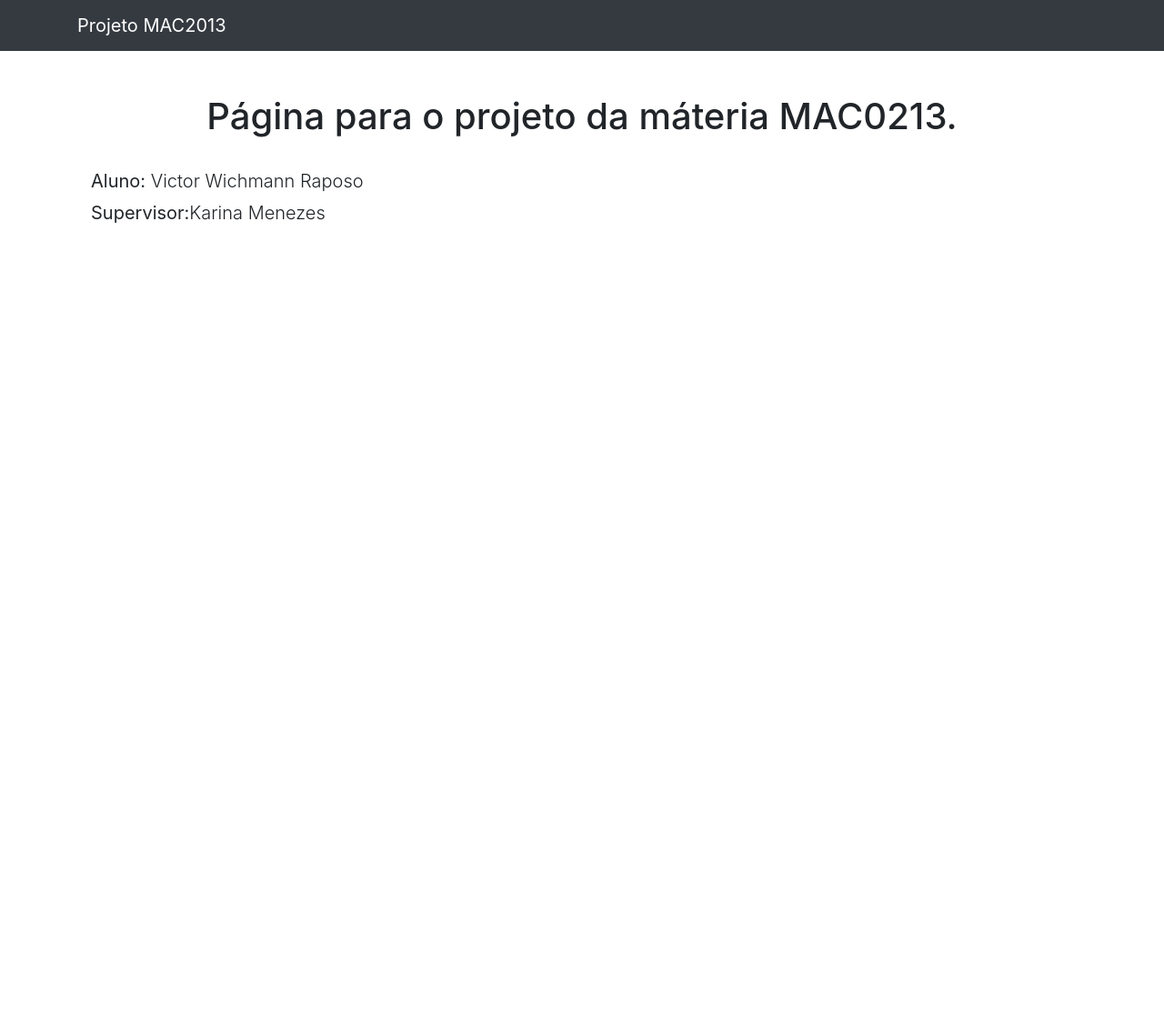
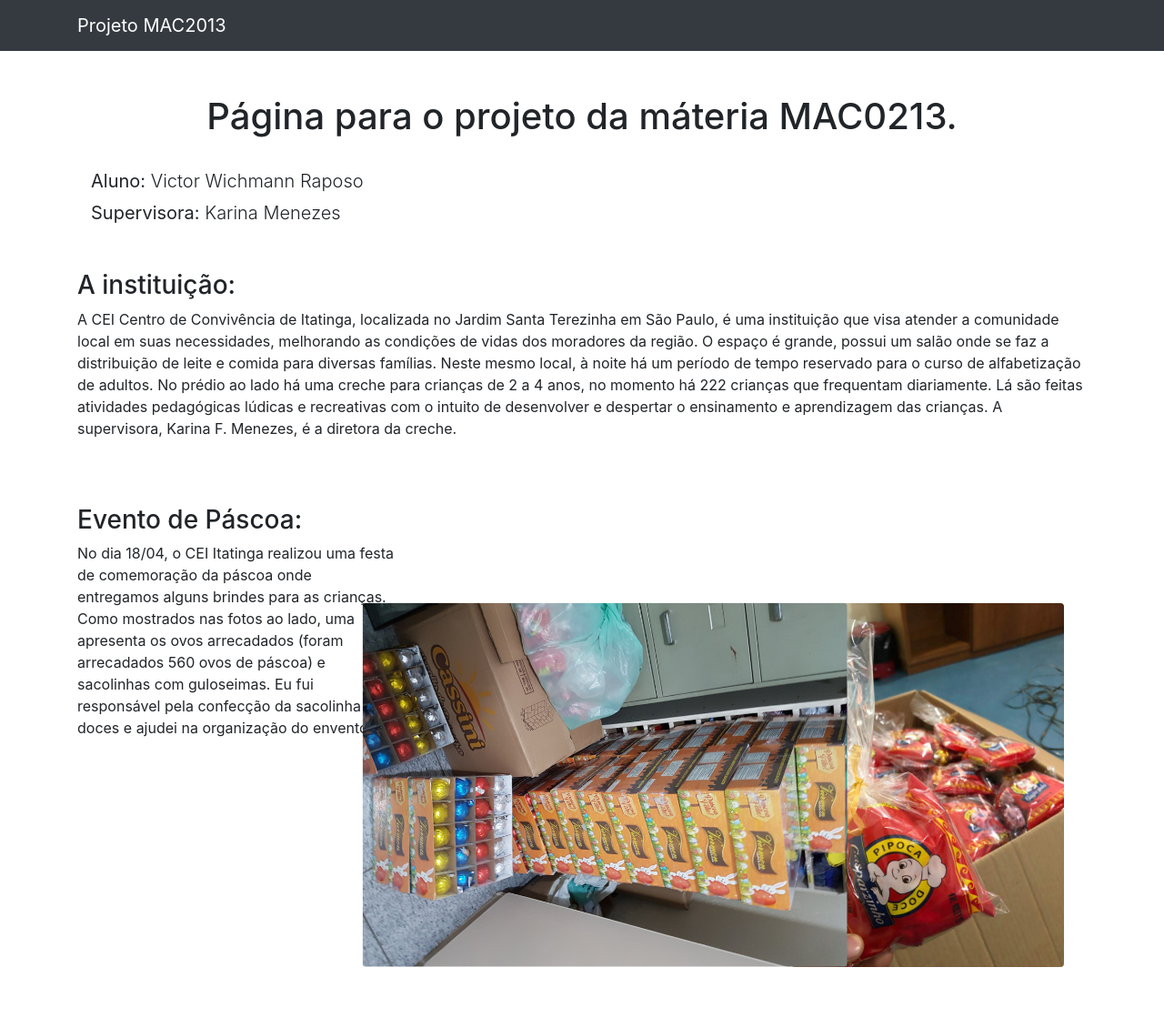
Before and after one commit to vwraposo/Linux_Webpage, a website: page mac0213/index.html in a window 1280 px wide. Shown: the whole page at 91% size. Before the commit the page ends 800 px from the top, so only its background shows below. Drawn offline with Linux system fonts and the light colour scheme.

Commit message:
Evento de páscoa

```diff
--- a/mac0213/index.html
+++ b/mac0213/index.html
@@ -54,8 +54,27 @@
                 <p class="lead" style="margin-bottom: 5px"><b>Aluno:</b> Victor Wichmann Raposo</p>
             </div>
             <div class="col-md-12">
-                <p class="lead" style="margin-bottom: 5px"><b>Supervisor:</b>Karina Menezes<s/p>
+                <p class="lead" style="margin-bottom: 5px"><b>Supervisora:</b> Karina Menezes</p>
             </div>
+           <h3 class="mt-5">A instituição:</h3>
+           A CEI Centro de Convivência de Itatinga, localizada no Jardim Santa Terezinha em São Paulo, é uma instituição que visa atender a comunidade local em suas necessidades, melhorando as condições de vidas dos moradores da região. O espaço é grande, possui um salão onde se faz a distribuição de leite e comida para diversas famílias. Neste mesmo local, à noite há um período de tempo reservado para o curso de alfabetização de adultos.
+
+           No prédio ao lado há uma creche para crianças de 2 a 4 anos, no momento há 222 crianças que frequentam diariamente. Lá são feitas atividades pedagógicas lúdicas e recreativas com o intuito de desenvolver e despertar o ensinamento e aprendizagem das crianças. A supervisora, Karina F. Menezes, é a diretora da creche.
+            </br>
+            </br>
+          <h3 class="mt-5">Evento de Páscoa:</h3>
+
+          <!-- Portfolio Item Row -->
+          <div class="row">
+            <div class="col-md-4">
+              <p>No dia 18/04, o CEI Itatinga realizou uma festa de comemoração da páscoa onde entregamos alguns brindes para as crianças. Como mostrados nas fotos ao lado, uma apresenta os ovos arrecadados (foram arrecadados 560 ovos de páscoa) e sacolinhas com guloseimas. Eu fui responsável pela confecção da sacolinha de doces e ajudei na organização do envento.</p>
+            </div>
+            <div class="col-md-8">
+              <img class="img-fluid rounded ovo-img " src="./Photos/ovos.jpg" alt="">
+              <img class="img-fluid lembr-img rounded" src="./Photos/lembranca.jpg" alt="">
+            </div>
+          </div>
+          <!-- /.row -->
       </div>
     </div>
     <!-- Bootstrap core JavaScript -->
@@ -65,3 +84,13 @@
   </body>
 
 </html>
+<style >
+.ovo-img {
+  max-width: 400px;
+  transform: rotate(90deg);
+}
+
+.lembr-img {
+  max-width: 300px;
+}
+</style>
```
Also changed, not shown: mac0213/Photos/lembranca.jpg (added), mac0213/Photos/ovos.jpg (added).
